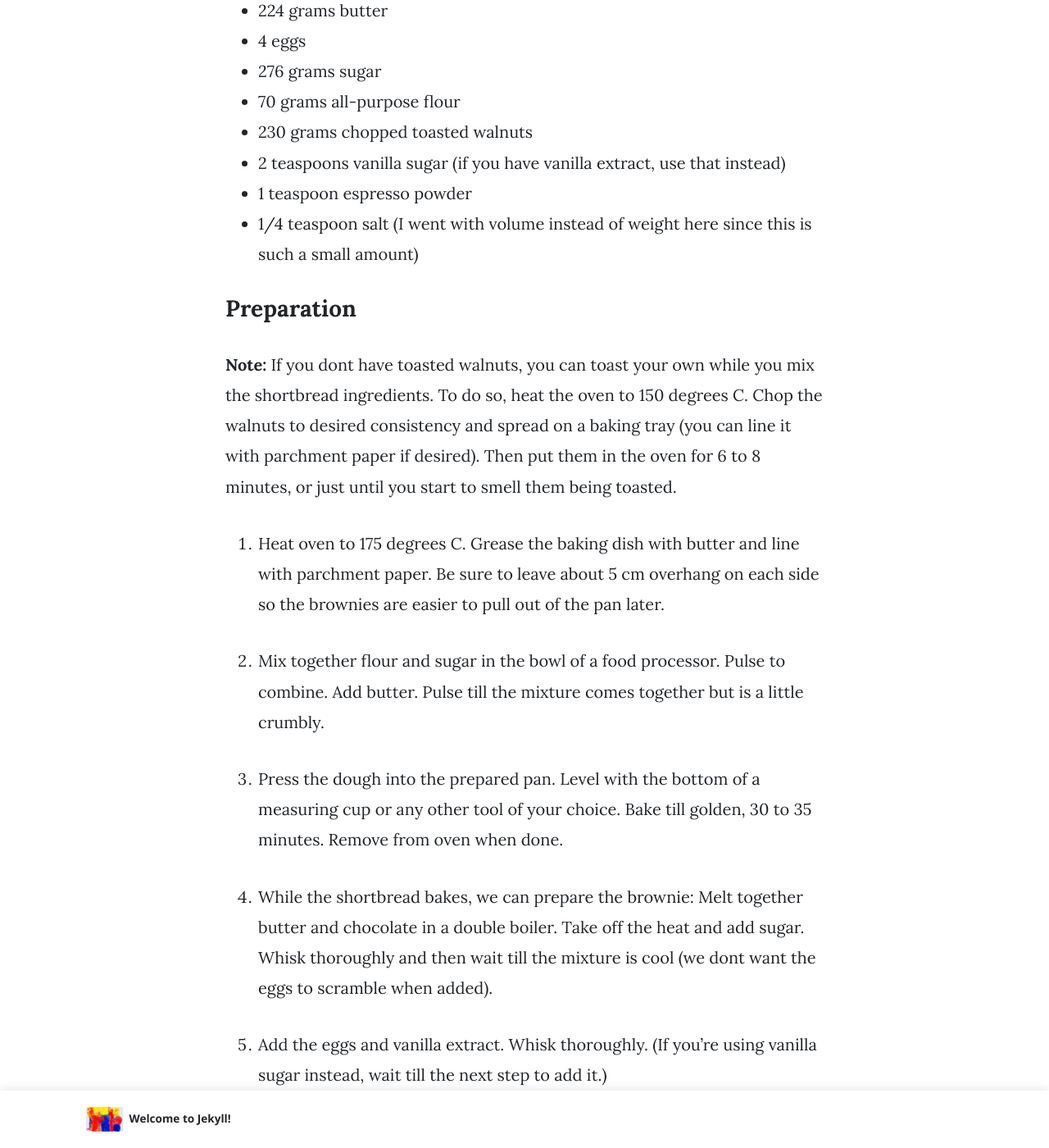
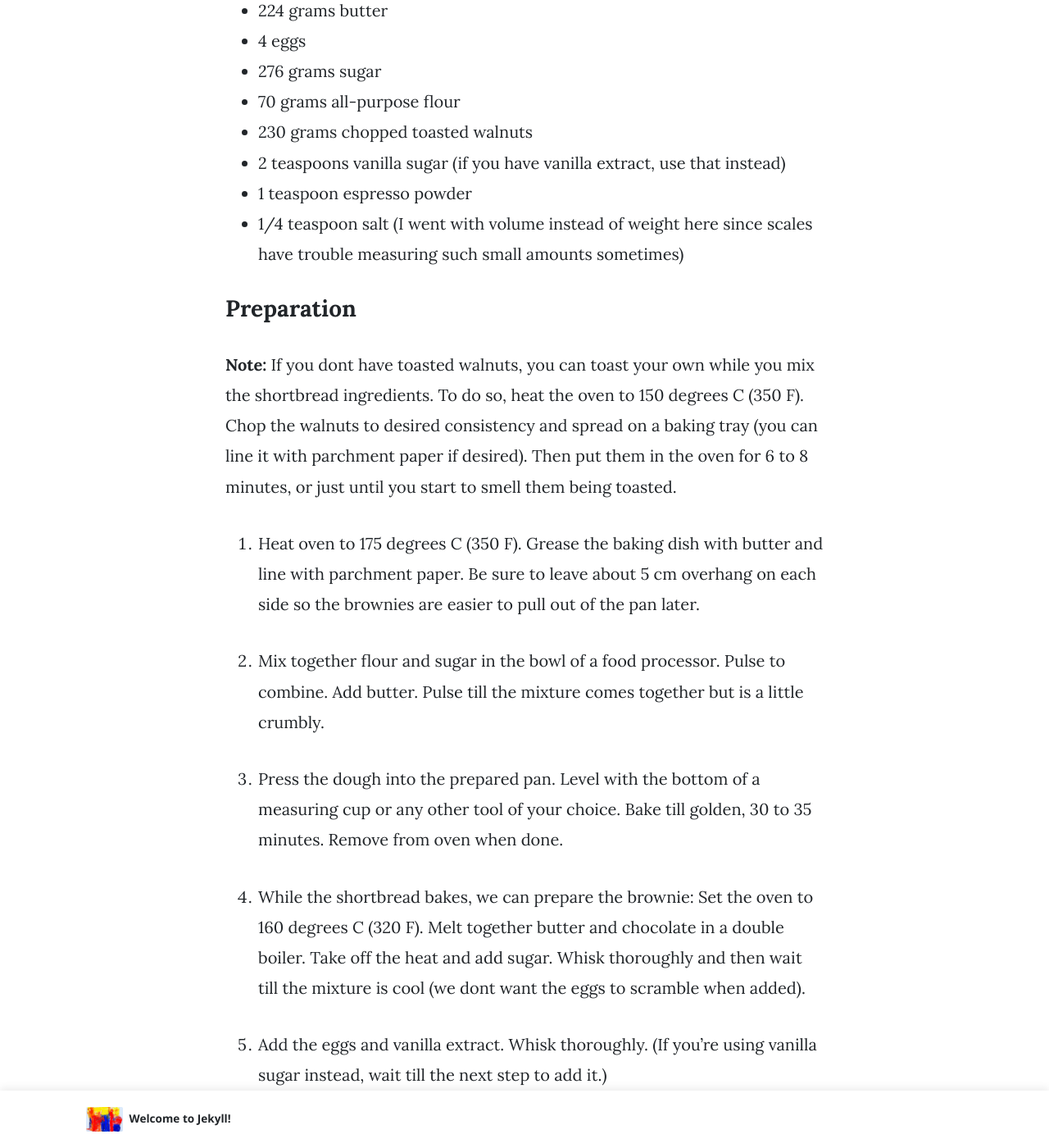
Before and after one commit to shivivats/food-blog, a Jekyll site: the page built from _posts/2021-05-19-shortbread-brownies.md, in a window 1280 px wide and 1400 px high, scrolled down 1145 px. Shown: the whole window at 82% size. Built offline with Jekyll 4.4.1, drawn with Linux system fonts in a browser that asks for light colours; nearby versions of some CDN libraries; comment, search, counter and statistics services are not loaded; some of the changed text lies outside the part shown.

Commit message:
changed brownies post and updated readme

```diff
--- a/_posts/2021-06-16-food-blog-test-post.md
+++ b/_posts/2021-05-19-shortbread-brownies.md
@@ -28,25 +28,25 @@
 + 230 grams chopped toasted walnuts
 + 2 teaspoons vanilla sugar (if you have vanilla extract, use that instead)
 + 1 teaspoon espresso powder
-+ 1/4 teaspoon salt (I went with volume instead of weight here since this is such a small amount)
++ 1/4 teaspoon salt (I went with volume instead of weight here since scales have trouble measuring such small amounts sometimes)
 
 ### Preparation
 
-**Note:** If you dont have toasted walnuts, you can toast your own while you mix the shortbread ingredients. To do so, heat the oven to 150 degrees C. Chop the walnuts to desired consistency and spread on a baking tray (you can line it with parchment paper if desired). Then put them in the oven for 6 to 8 minutes, or just until you start to smell them being toasted.
+**Note:** If you dont have toasted walnuts, you can toast your own while you mix the shortbread ingredients. To do so, heat the oven to 150 degrees C (350 F). Chop the walnuts to desired consistency and spread on a baking tray (you can line it with parchment paper if desired). Then put them in the oven for 6 to 8 minutes, or just until you start to smell them being toasted.
 
-1. Heat oven to 175 degrees C. Grease the baking dish with butter and line with parchment paper. Be sure to leave about 5 cm overhang on each side so the brownies are easier to pull out of the pan later.
+1. Heat oven to 175 degrees C (350 F). Grease the baking dish with butter and line with parchment paper. Be sure to leave about 5 cm overhang on each side so the brownies are easier to pull out of the pan later.
 
 2. Mix together flour and sugar in the bowl of a food processor. Pulse to combine. Add butter. Pulse till the mixture comes together but is a little crumbly.
 
 3. Press the dough into the prepared pan. Level with the bottom of a measuring cup or any other tool of your choice. Bake till golden, 30 to 35 minutes. Remove from oven when done.
 
-4. While the shortbread bakes, we can prepare the brownie: Melt together butter and chocolate in a double boiler. Take off the heat and add sugar. Whisk thoroughly and then wait till the mixture is cool (we dont want the eggs to scramble when added).
+4. While the shortbread bakes, we can prepare the brownie: Set the oven to 160 degrees C (320 F). Melt together butter and chocolate in a double boiler. Take off the heat and add sugar. Whisk thoroughly and then wait till the mixture is cool (we dont want the eggs to scramble when added).
 
 5. Add the eggs and vanilla extract. Whisk thoroughly. (If you're using vanilla sugar instead, wait till the next step to add it.)
 
 6. Mix flour, and salt in a separate bowl. If using vanilla sugar, mix it here with the other dry ingredients. Add walnuts. Now add this mixture to the bowl with the wet ingredients and stir till combined.
 
-7. Bake for about 40 minutes. Be sure to not overbake these brownies. Check often when nearing the 40-minute mark and take them out as soon as the top of the brownies is set.
+7. Bake for about 40 minutes. Be sure to not overbake these brownies. Check often when around the 40-minute mark and take them out as soon as the top of the brownies is set.
 
 8. Transfer to a wire rack to cool completely. Cut into desired shape before serving.
 
@@ -66,4 +66,6 @@
 
 I put some cracks in the brownies while taking them out of the pan and snacked on a walnut piece before realising that I wanted to take pictures. You can see the hole it left in the brownies. I'm not a professional, so I think that's okay.
 
-I definitely plan to make this recipe again and will remember to take pictures of the process and more pictures overall this time. I hope you try this recipe for yourself!
+This was only my first attempt at making this recipe and I definitely plan to make this recipe again! I will remember to take pictures of the process and more pictures overall this time.
+
+I hope you try this recipe for yourself and if you do, feel free to let me know how it went!
```
Also changed, not shown: README.md.
